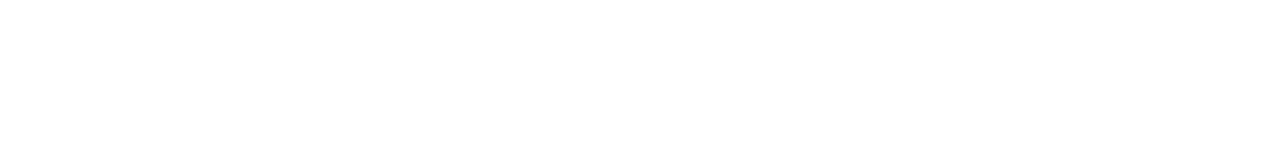
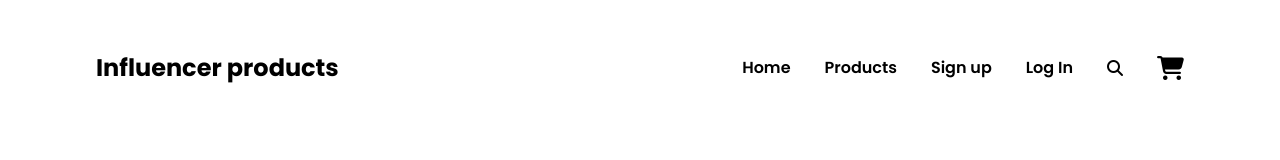
Before and after one commit to ornobsingh/Influencer-Gear-project, a plain HTML site: page index.html in a window 1280 px wide. Drawn offline with Linux system fonts and the light colour scheme.

Commit message:
added navbar

```diff
--- a/index.html
+++ b/index.html
@@ -10,7 +10,23 @@
 </head>
 
 <body>
+  <header>
+    <nav id="navbar">
+      <h3 class="nav-title">Influencer products</h3>
+      <ul class="nav-item">
+        <li><a href="#">Home</a></li>
+        <li><a href="#">Products</a></li>
+        <li><a href="#">Sign up</a></li>
+        <li><a href="#">Log In</a></li>
+        <i class="fa-solid fa-magnifying-glass search-icon"></i>
+        <i class="fa-solid fa-cart-shopping cart-icon"></i>
+      </ul>
+    </nav>
+  </header>
 
+  <main></main>
+
+  <footer></footer>
 </body>
 
 </html>
--- a/styles/style.css
+++ b/styles/style.css
@@ -6,3 +6,34 @@
   box-sizing: border-box;
   font-family: "Poppins", sans-serif;
 }
+
+#navbar {
+  width: 85%;
+  margin: 50px auto;
+  display: flex;
+  justify-content: space-between;
+}
+
+.nav-title {
+  font-size: 1.5rem;
+  font-weight: 700;
+}
+
+.nav-item {
+  display: flex;
+  list-style: none;
+  align-items: center;
+}
+
+.nav-item a {
+  text-decoration: none;
+  margin-right: 34px;
+  color: black;
+  font-size: 1rem;
+  font-weight: 600;
+}
+
+.cart-icon {
+  font-size: 1.5rem;
+  margin-left: 34px;
+}
```
